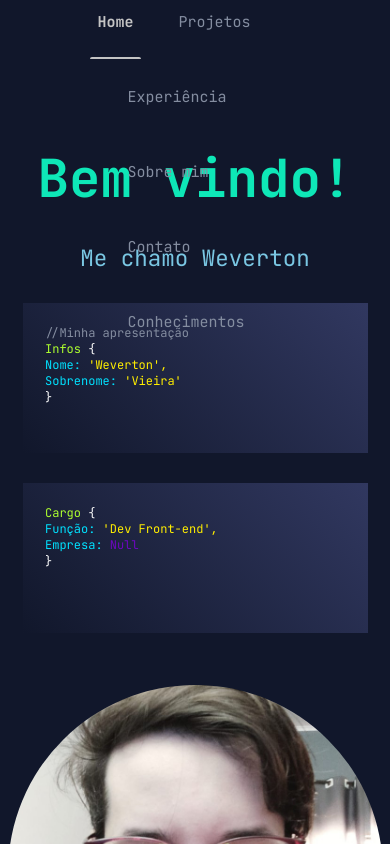
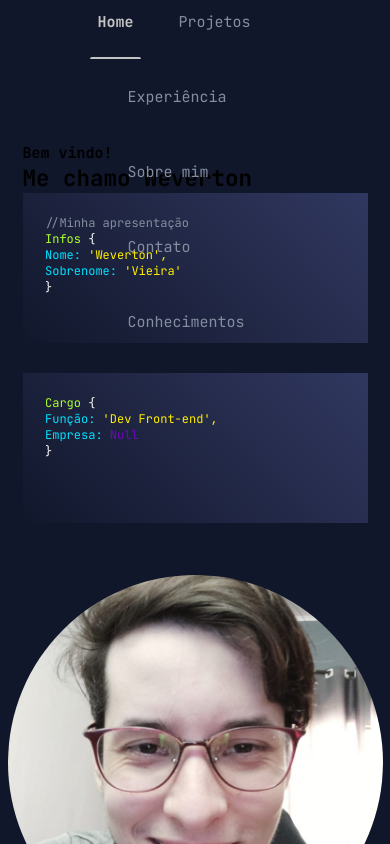
Before and after one commit to tomvieir/LandingPage, a Next.js app: page / in a window 390 px wide. Shown: the top 844 px of the page. Built offline with nearby package versions, Linux system fonts and the light colour scheme.

Commit message:
Ajuste no home

```diff
--- a/src/components/Homehero/Homehero.module.scss
+++ b/src/components/Homehero/Homehero.module.scss
@@ -1,4 +1,5 @@
 .container {
+
     margin-top: 5rem;
     display: flex;
     flex-wrap: wrap-reverse;
@@ -17,31 +18,6 @@
         width: 30rem;
         padding: 1.5rem;
 
-
-
-        strong {
-            font-size: 3.5rem;
-            font-weight: bold;
-            color: var(--primary);
-            margin-bottom: 2rem;
-        }
-
-        h2 {
-
-            color: var(--secondary);
-            margin-bottom: 2rem;
-            font-weight: 100;
-        }
-
-        @media (max-width: 768px) {
-            width: 100%;
-            strong,
-            h2 {
-
-                display: flex;
-                justify-content: center;
-            }
-        }
 
         .boxContent {
             width: 100%;
```
